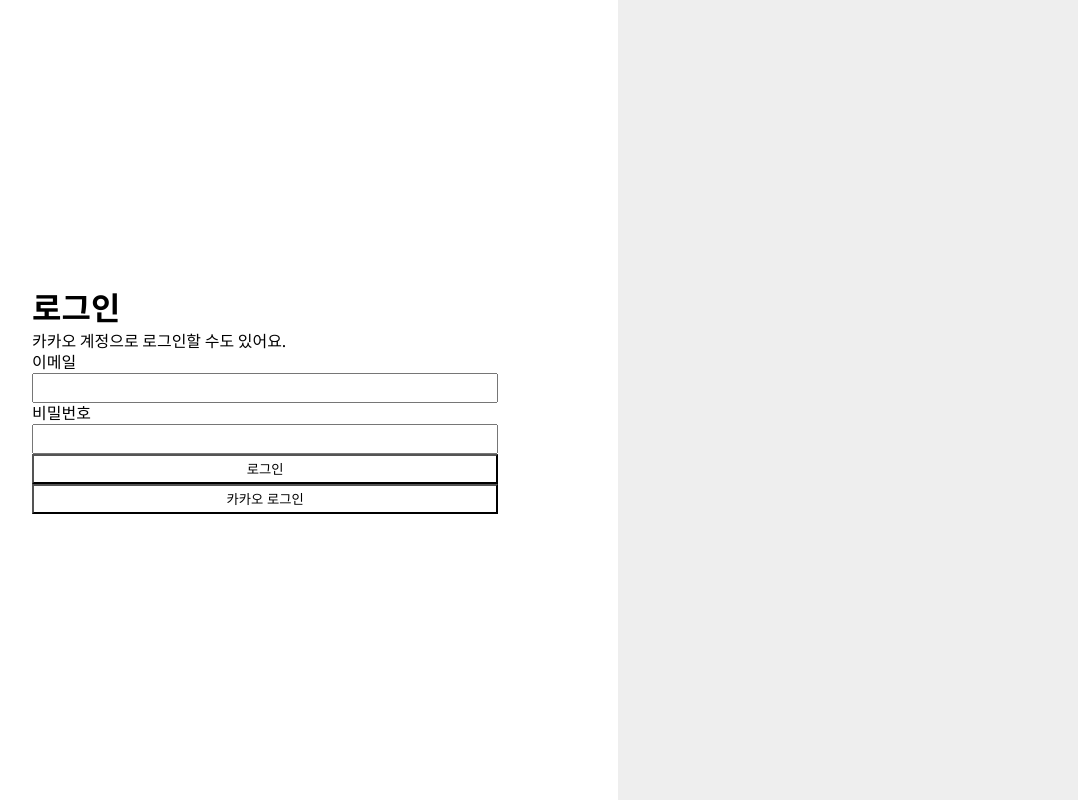
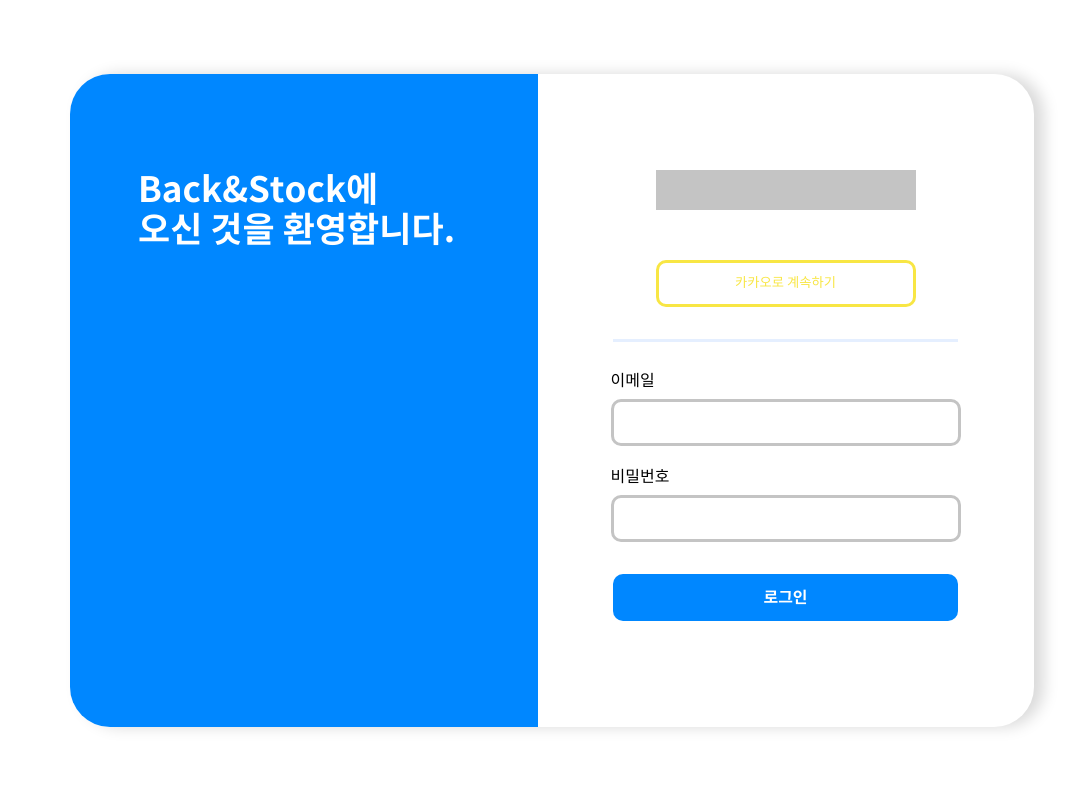
Before and after one commit to oagree0123/backandstock_FE, a React (Create React App) app: page /login in a window 1280 px wide. Shown: the whole page, without its empty margins (88-1166 px from the left). Built offline with nearby package versions, Linux system fonts and the light colour scheme.

Commit message:
💄 [오예준] 로그인 UI

```diff
--- a/public/index.html
+++ b/public/index.html
@@ -25,7 +25,6 @@
       Learn how to configure a non-root public URL by running `npm run build`.
     -->
     <title>React App</title>
-    <link href="https://fonts.googleapis.com/css2?family=Roboto:wght@300;400;500;700;800;900&display=swap" rel="stylesheet">
   </head>
   <body>
     <noscript>You need to enable JavaScript to run this app.</noscript>
--- a/src/pages/Login/Login.js
+++ b/src/pages/Login/Login.js
@@ -1,13 +1,27 @@
-import React, { useState } from 'react';
-import { LoginLeft, LoginRight, LoginInput, LoginWrap, InputLabel, InputWrap, LoginBtnWrap, LoginBtn, KakaoLoginBtn, TitleWrap, LoginTitle, LoginText } from './style';
-import { useDispatch } from 'react-redux';
+import React, { useState } from "react";
+import {
+  LoginCont,
+  LoginLeft,
+  LoginRight,
+  LoginInput,
+  LoginWrap,
+  InputLabel,
+  InputWrap,
+  LoginBtnWrap,
+  LoginBtn,
+  KakaoLoginBtn,
+  LeftTitle,
+  LOGO,
+  Line,
+} from "./style";
+import { useDispatch } from "react-redux";
+import { history } from '../../redux/configStore';
 
-import { actionCreators as userActions } from '../../redux/modules/user';
+import { actionCreators as userActions } from "../../redux/modules/user";
 
 const Login = () => {
   const API_key = "4f269c2d7b614ed22a514496123b7a38";
-  const Redirect_URI =
-    "http://yuseon.shop/user/kakao/callback";
+  const Redirect_URI = "http://localhost:3000/oauth/kakao/callback";
   const KAKAO_AUTH_URL = `https://kauth.kakao.com/oauth/authorize?client_id=${API_key}&redirect_uri=${Redirect_URI}&response_type=code`;
 
   const dispatch = useDispatch();
@@ -16,18 +30,18 @@ const Login = () => {
   const [pwd, setPwd] = useState("");
 
   const clickLogin = () => {
-    if(user_name === "" || pwd === "") {
+    if (user_name === "" || pwd === "") {
       window.alert("정보를 모두 입력해주세요.");
-      return ;
+      return;
     }
 
     const login_data = {
       user_name,
       pwd,
-    }
+    };
 
     dispatch(userActions.LoginDB(login_data));
-  }
+  };
 
   const clickKakao = () => {
     return (window.location.href = KAKAO_AUTH_URL);
@@ -35,17 +49,26 @@ const Login = () => {
 
   return (
     <LoginWrap>
+      <LoginCont>
         <LoginLeft>
-        <TitleWrap>
-          <LoginTitle>로그인</LoginTitle>
-          <LoginText>카카오 계정으로 로그인할 수도 있어요.</LoginText>
-        </TitleWrap>
+          <LeftTitle>
+            Back&Stock에 <br />
+            오신 것을 환영합니다.
+          </LeftTitle>
+        </LoginLeft>
+
+        <LoginRight>
+          <LOGO onClick={()=>{
+            history.push('/')
+          }}></LOGO>
+          <KakaoLoginBtn onClick={clickKakao}>카카오로 계속하기</KakaoLoginBtn>
+          <Line />
           <InputWrap>
             <InputLabel>이메일</InputLabel>
             <LoginInput
               type="text"
               onChange={(e) => {
-              setUserName(e.target.value)
+                setUserName(e.target.value);
               }}
             />
           </InputWrap>
@@ -59,19 +82,10 @@ const Login = () => {
             />
           </InputWrap>
           <LoginBtnWrap>
-          <LoginBtn
-            onClick={clickLogin}
-          >
-            로그인
-          </LoginBtn>
-          <KakaoLoginBtn
-            onClick={clickKakao}
-          >카카오 로그인</KakaoLoginBtn>
+            <LoginBtn onClick={clickLogin}>로그인</LoginBtn>
           </LoginBtnWrap>
-      </LoginLeft>
-      <LoginRight>
-
         </LoginRight>
+      </LoginCont>
     </LoginWrap>
   );
 };
--- a/src/pages/Login/style.js
+++ b/src/pages/Login/style.js
@@ -1,37 +1,52 @@
 import styled from "styled-components";
 
 export const LoginWrap = styled.div`
-  display: flex;
   width: 100vw;
   height: 100vh;
+  display: flex;
+  justify-content: center;
+  align-items: center;
   z-index: 100;
   background-color: #fff;
 `;
 
+export const LoginCont = styled.div`
+  width: 964px;
+  height: 653px;
+  display: flex;
+  border-radius: 40px;
+  overflow: hidden;
+  box-shadow: 10px 0px 15px rgba(0, 0, 0, 0.15);
+`;
+
 export const LoginLeft = styled.div`
-  padding: 0px 120px;
-  width: 100%;
+  padding: 96px 0px 96px 68px;
+  width: 468px;
+  background-color: var(--primary-color);
+`;
+
+export const LeftTitle = styled.p`
+  color: #Fff;
+  font-size: 35px;
+  font-weight: 700;
+  line-height: 1.17;
+`;
+
+export const LoginRight = styled.div`
+  padding: 96px 75px 85px;
+  width: 495px;
   display: flex;
   flex-direction: column;
-  justify-content: center;
+  justify-content: flex-start;
   align-items: center;
 `;
 
-export const LoginRight = styled.div`
-  width: 100%;
-  background-color: #eee;
-`;
-
-export const TitleWrap = styled.div`
-  width: 100%;
-  display: flex;
-  flex-direction: column;
-  justify-content: center;
-  align-items: flex-start;
-`;
-
-export const LoginTitle = styled.h1`
-
+export const LOGO = styled.div`
+  margin-bottom: 50px;
+  width: 260px;
+  height: 40px;
+  background-color: var(--gray-color);
+  cursor: pointer;
 `;
 
 export const LoginText = styled.p`
@@ -39,7 +54,7 @@ export const LoginText = styled.p`
 `;
 
 export const InputWrap = styled.div`
-  width: 100%;
+  width: 350px;
   display: flex;
   flex-direction: column;
   justify-content: center;
@@ -47,15 +62,21 @@ export const InputWrap = styled.div`
 `;
 
 export const LoginInput = styled.input`
+  margin-bottom: 20px;
+  padding-left: 20px;
   width: 100%;
-  height: 30px;
+  height: 47px;
+  border: 3px solid var(--gray-color);
+  border-radius: 10px;
 `;
 
 export const InputLabel = styled.label`
+  margin-bottom: 8px;
   text-align: left;
 `;
 
 export const LoginBtnWrap = styled.div`
+  margin-top: 12px;
   width: 100%;
   display: flex;
   flex-direction: column;
@@ -65,14 +86,31 @@ export const LoginBtnWrap = styled.div`
 
 export const LoginBtn = styled.button`
   width: 100%;
-  height: 30px;
+  height: 47px;
+  color: #fff;
+  font-size: var(--font-medium);
+  font-weight: 700;
+  line-height: var(--line-medium);
+  border: none;
+  border-radius: 10px;
+  background-color: var(--primary-color);
+  cursor: pointer;
+`;
+
+export const KakaoLoginBtn = styled.button`
+  margin-bottom: 32px;
+  width: 260px;
+  height: 47px;
+  color: #F8E644;
+  border: 3px solid #F8E644;
+  border-radius: 10px;
   background-color: #fff;
   cursor: pointer;
 `;
 
-export const KakaoLoginBtn = styled.button`
+export const Line = styled.div`
+  margin-bottom: 28px;
   width: 100%;
-  height: 30px;
-  background-color: #fff;
-  cursor: pointer;
+  height: 3px;
+  background-color: var(--secondary-color);
 `;
--- /dev/null
+++ b/src/pages/Portfolio/Portfolio.js
@@ -0,0 +1,19 @@
+import React from 'react';
+import { MyPortWrap, Port, PortfolioWrap, PortChartWrap } from './style';
+
+const Portfolio = (props) => {
+  return (
+    <PortfolioWrap>
+      <MyPortWrap>
+        <Port />
+        <Port />
+        <Port />
+      </MyPortWrap>
+      <PortChartWrap>
+
+      </PortChartWrap>
+    </PortfolioWrap>
+  );
+};
+
+export default Portfolio;
--- /dev/null
+++ b/src/pages/Portfolio/style.js
@@ -0,0 +1,24 @@
+import styled from "styled-components";
+
+export const PortfolioWrap = styled.div`
+  width: 880px;
+`;
+
+export const MyPortWrap = styled.div`
+  margin-bottom: 36px;
+  display: flex;
+  justify-content: space-between;
+  align-items: center;
+`;
+
+export const Port = styled.div`
+  width: 260px;
+  height: 250px;
+  background-color: var(--secondary-color);
+  `;
+
+export const PortChartWrap = styled.div`
+  width: 100%;
+  height: 250px;
+  background-color: var(--secondary-color);
+`;
--- a/src/pages/Signup/style.js
+++ b/src/pages/Signup/style.js
@@ -1,25 +1,37 @@
 import styled from "styled-components";
 
 export const SignupWrap = styled.div`
-  display: flex;
   width: 100vw;
   height: 100vh;
+  display: flex;
+  justify-content: center;
+  align-items: center;
   z-index: 100;
   background-color: #fff;
 `;
 
+export const SignupCont = styled.div`
+  width: 964px;
+  height: 653px;
+  display: flex;
+  border-radius: 40px;
+  overflow: hidden;
+  box-shadow: 10px 0px 15px rgba(0, 0, 0, 0.15);
+`;
+
 export const SignupLeft = styled.div`
-  padding: 0px 120px;
-  width: 100%;
-  display: flex;
-  flex-direction: column;
-  justify-content: center;
-  align-items: center;
+  padding: 96px 0px 96px 68px;
+  width: 468px;
+  background-color: var(--primary-color);
 `;
 
 export const SignupRight = styled.div`
-  width: 100%;
-  background-color: #eee;
+  padding: 96px 75px 85px;
+  width: 495px;
+  display: flex;
+  flex-direction: column;
+  justify-content: flex-start;
+  align-items: center;
 `;
 
 export const TitleWrap = styled.div`
@@ -56,11 +68,16 @@ export const InputWrap = styled.div`
 `;
 
 export const SignupInput = styled.input`
+  margin-bottom: 20px;
+  padding-left: 20px;
   width: 100%;
-  height: 30px;
+  height: 47px;
+  border: 3px solid var(--gray-color);
+  border-radius: 10px;
 `;
 
 export const InputLabel = styled.label`
+  margin-bottom: 8px;
   text-align: left;
 `;
 
@@ -74,7 +91,13 @@ export const SignupBtnWrap = styled.div`
 
 export const SignupBtn = styled.button`
   width: 100%;
-  height: 30px;
-  background-color: #fff;
+  height: 47px;
+  color: #fff;
+  font-size: var(--font-medium);
+  font-weight: 700;
+  line-height: var(--line-medium);
+  border: none;
+  border-radius: 10px;
+  background-color: var(--primary-color);
   cursor: pointer;
 `;
--- a/src/redux/modules/user.js
+++ b/src/redux/modules/user.js
@@ -95,11 +95,13 @@ const LoginCheckDB = () => {
 
 const kakaoLogin = (code) => {
   return async function (dispatch, getState, { history }) {
+    console.log(code)
     try {
-      let response = await axios.get(
+      let response = await axios.post(
         `http://yuseon.shop/user/kakao/callback?code=${code}`
-      );
+      , {});
       console.log(response);
+      history.push('/');
     } catch (err) {
       console.log(err);
     }
--- a/src/shared/GlobalStyles.js
+++ b/src/shared/GlobalStyles.js
@@ -2,7 +2,7 @@ import { createGlobalStyle } from "styled-components";
 
 const GlobalStyles = createGlobalStyle`
   :root {
-  --primary-color: #367BF5;
+  --primary-color: #0087FF;
   --secondary-color: #E5EFFF;
   --gray-color: #c4c4c4;
   --font-color: #000;
@@ -38,6 +38,7 @@ const GlobalStyles = createGlobalStyle`
   }
 
   button {
+    font-family: 'Noto Sans CJK KR';
     color: var(--font-color);
     cursor: pointer;
     background-color: #fff;
--- /dev/null
+++ b/src/shared/Social.js
@@ -0,0 +1,21 @@
+import React, { useEffect } from "react";
+import { useDispatch } from "react-redux";
+import { actionCreators as userActions } from "../redux/modules/user";
+//import Spinner from "./Spinner";
+
+
+const Social = (props) => {
+  const dispatch = useDispatch();
+
+  // 인가코드
+  let code = new URL(window.location.href).searchParams.get("code");
+
+  useEffect(() => {
+    dispatch(userActions.kakaoLogin(code));
+  }, []);
+
+  //return <Spinner />;
+  return <h1>Hello</h1>;
+};
+
+export default Social;
```
Also changed, not shown: src/pages/Signup/Signup.js (+6 -4 lines), src/shared/App.js (+6 -1 lines), src/pages/Portfolio.js (deleted). Lines whose indentation alone changed are shown as unchanged.
